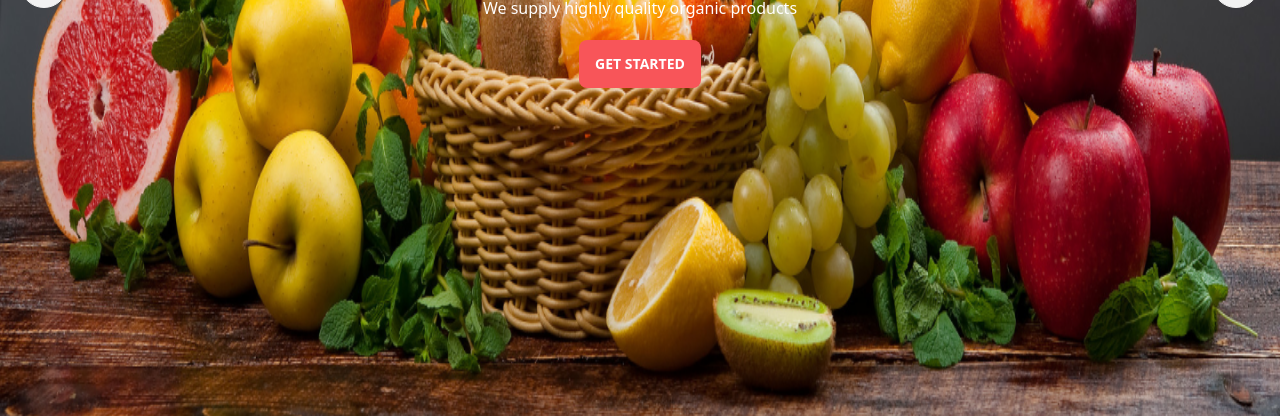
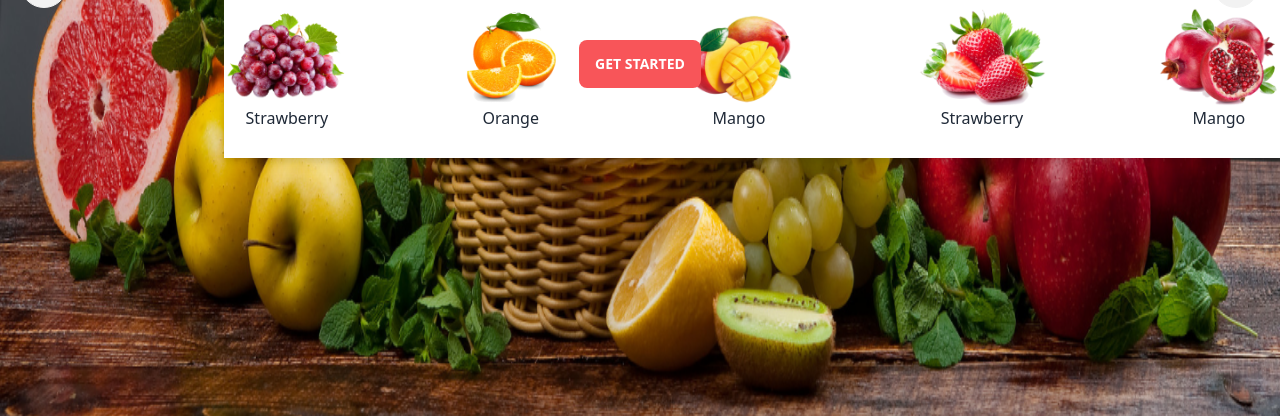
Before and after one commit to shimu-7/fruite-brust, a plain HTML site: page index.html in a window 1280 px wide. Shown: the part 684-1100 px from the top of the page. Drawn offline with nearby package versions, Linux system fonts and the light colour scheme; grey boxes are pictures that could not be loaded.

Commit message:
fruits section created

```diff
--- a/index.html
+++ b/index.html
@@ -56,7 +56,7 @@
         </nav>
 
         <!-- banner-slider -->
-        <div class=" my-10 md:my-24 ">
+        <div class=" mt-10 md:my-24 ">
             <div class="carousel w-full ">
                 <div id="slide1" class="carousel-item relative w-full bg-gradient-to-r from- bg-[#121212] to- bg-[#121212]">
                     <img src="./images/banner1.png" class="w-full" />
@@ -112,7 +112,30 @@
                 </div>
 
             </div>
+            <div class=" absolute py-7 top-3/4 ml-56 mt-16 hidden lg:flex gap-28 text-center drop-shadow-lg bg-white">
+                <div class="text-center">
+                    <img src="./images/fruit1.png" alt="">
+                    <p>Strawberry</p>
+                </div>
+                <div class="text-center">
+                    <img src="./images/fruit2.png" alt="">
+                    <p>Orange</p>
+                </div>
+                <div  class="text-center">
+                    <img src="./images/fruit3.png" alt="">
+                    <p>Mango</p>
+                </div>
+                <div class="text-center">
+                    <img src="./images/fruit4.png" alt="">
+                    <p>Strawberry</p>
+                </div>
+                <div class="text-center">
+                    <img src="./images/fruit5.png" alt="">
+                    <p>Mango</p>
+                </div>
+            </div>
         </div>
+
 
     </header>
     <main>
```
